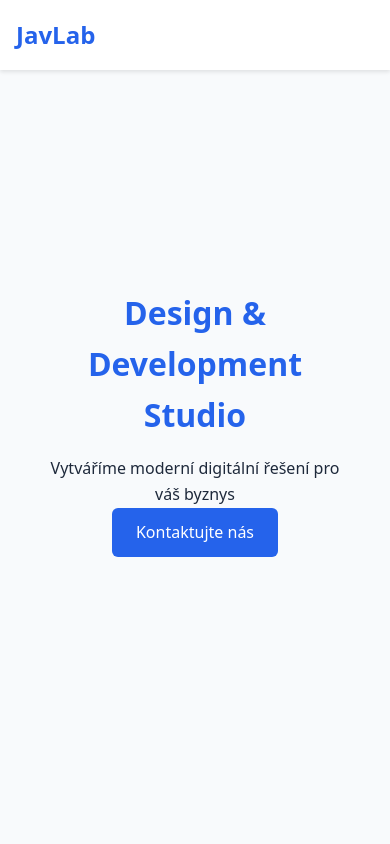
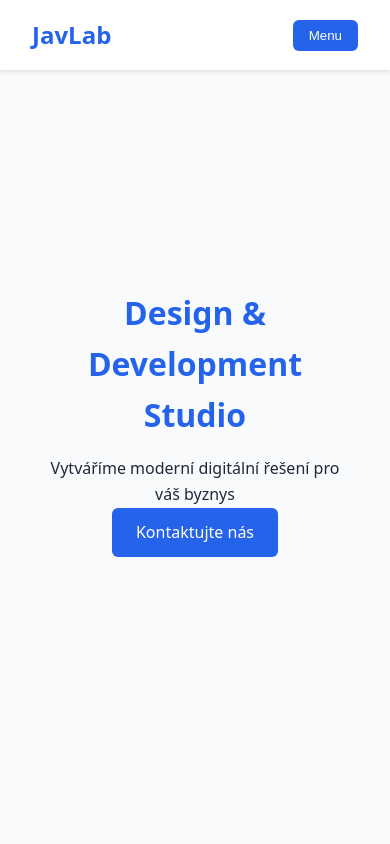
Before and after one commit to davejavor/davejavor.github.io, a plain HTML site: page index.html in a window 390 px wide. Shown: the top 844 px of the page. Drawn offline with Linux system fonts and the light colour scheme.

Commit message:
Update master.css

```diff
--- a/master.css
+++ b/master.css
@@ -32,6 +32,7 @@ body {
     display: flex;
     justify-content: space-between;
     align-items: center;
+    padding: 0 1rem;
 }
 
 .logo {
@@ -123,7 +124,7 @@ body {
     }
 
     .menu-button {
-        display: block;
+        display: block !important;
     }
 
     .hero h1 {
@@ -151,4 +152,5 @@ body {
     border: none;
     border-radius: 0.375rem;
     cursor: pointer;
+    z-index: 100;
 }
```
